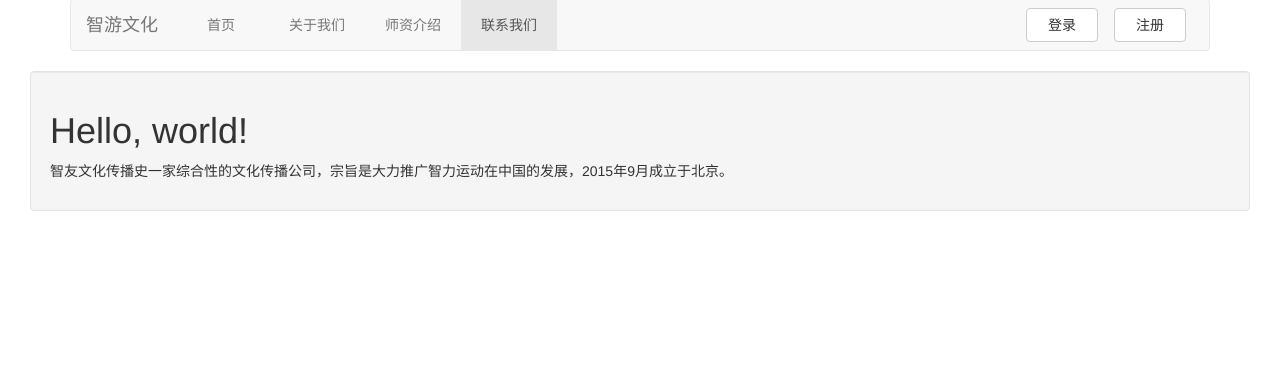
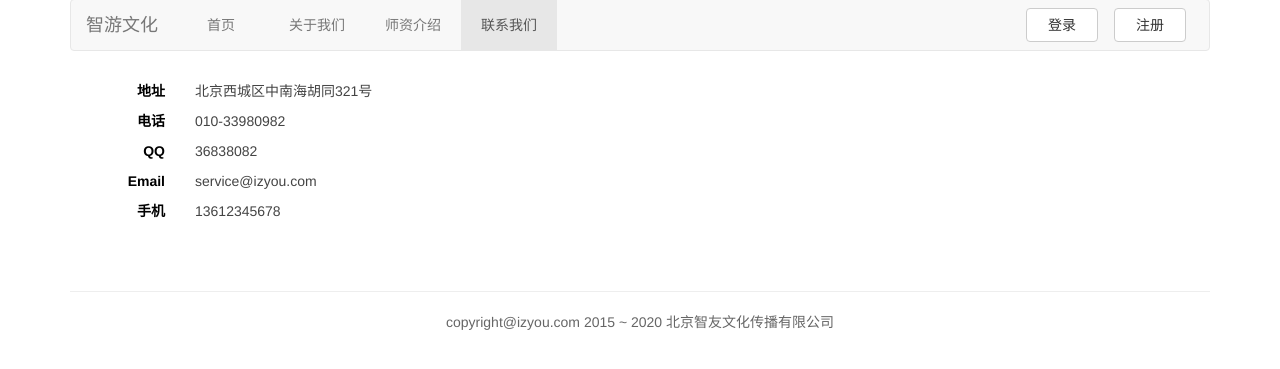
Before and after one commit to HermasT/izyou, a Flask app: page /contact in a window 1280 px wide. Shown: the part 31-400 px from the top of the page. Run offline with Flask 2, Linux system fonts and the light colour scheme; some libraries are stand-ins or nearby versions.

Commit message:
1. add bottom; 2. add contact page

```diff
--- a/portal/static/css/custom.css
+++ b/portal/static/css/custom.css
@@ -62,6 +62,11 @@ body {
 	margin: 8px;
 }
 
+.bottom {
+	color: #666;
+	text-align: center;
+}
+
 .padding-left {
 	left: 15px;
 }
--- a/portal/templates/contact.html
+++ b/portal/templates/contact.html
@@ -5,13 +5,37 @@
 {% block title %}智友文化 - 联系我们 {% endblock %}
 
 {% block content %}
-
-<div class="col-lg-12 col-md-12 col-sm-12 well">
-  <h1>Hello, world!</h1>
-  <p>智友文化传播史一家综合性的文化传播公司，宗旨是大力推广智力运动在中国的发展，2015年9月成立于北京。</p>
-  <!-- <p><a class="btn btn-primary btn-lg" href="#" role="button">Learn more</a></p> -->
+<style type="text/css">
+	.bold {
+		font-weight: bold;
+	}
+	.contact_list {
+		margin-top: 10px;
+		margin-bottom: 10px;
+	}
+	.contact_title {
+		/*margin-left: 30px;*/
+		color: #000;
+		text-align: right;
+		display: inline-block;
+		width: 80px;
+	}
+	.contact_content {
+		margin-left: 30px;
+		color: #444;
+	}
+</style>
+<div class='container'>
+	<div class="col-lg-12 col-md-12 col-sm-12">
+	<div class='contact_list'>
+		<span size='20' class='contact_title bold'>地址</span><span class='contact_content'>北京西城区中南海胡同321号</span>
+	</div>
+	<div class='contact_list'><span class='contact_title bold'>电话</span><span class='contact_content'>010-33980982</span></div>
+	<div class='contact_list'><span class='contact_title bold'>QQ</span><span class='contact_content'>36838082</span></div>
+	<div class='contact_list'><span class='contact_title bold'>Email</span><span class='contact_content'>service@izyou.com</span></div>
+	<div class='contact_list'><span class='contact_title bold'>手机</span><span class='contact_content'>13612345678</span></div>
+	</div>
 </div>
-
 {% endblock %}
 
 {% block head %}
--- a/portal/templates/index.html
+++ b/portal/templates/index.html
@@ -1,7 +1,6 @@
 {% extends "portal_base.html" %}
 {% import "bootstrap/wtf.html" as wtf %}
 {% import "bootstrap/fixes.html" as fixes %}
-
 
 {% block title %}智友文化传播 - 首页 {% endblock %}
 
@@ -52,7 +51,7 @@
       <div class="caption">
         <h3>数独</h3>
         <p>数独（すうどく，Sūdoku）是一种运用纸、笔进行演算的逻辑游戏。玩家需要根据9×9盘面上的已知数字，推理出所有剩余空格的数字，并满足每一行、每一列、每一个粗线宫内的数字均含1-9，不重复。数独盘面是个九宫，每一宫又分为九个小格。在这八十一格中给出一定的已知数字和解题条件，利用逻辑和推理，在其他的空格上填入1-9的数字。使1-9每个数字在每一行、每一列和每一宫中都只出现一次，所以又称“九宫格”。</p>
-        <p>学习数独对于提高人的逻辑推理和计算能力有很大的帮助。进年来数独受到越来越多的关注，广泛开展于中小学生中，中国选手在国际上也有出色的表现。</p>
+        <p>学习数独对于提高人的逻辑推理和计算能力有很大的帮助。近年来数独受到越来越多的关注，广泛开展于中小学生中，中国选手在国际上也有出色的表现。</p>
       </div>
       <div class='index-button'>
         <a href="/sudoku_detail" class="btn btn-default index-button" role="button">了解更多</a>
--- a/portal/templates/portal_base.html
+++ b/portal/templates/portal_base.html
@@ -17,6 +17,7 @@
         {%- endblock styles %}
         {%- endblock head %}
     </head>
+
     <body{% block body_attribs %}{% endblock body_attribs %}>
         <script src="/static/jquery.min.js"></script>
         <script src="/static/js/bootstrap.min.js"></script>
@@ -72,6 +73,10 @@
         {% block content -%}
         {%- endblock content %}
 
+        <div class='container'>
+            <br/><br/><hr/>
+            <div class='bottom'>copyright@izyou.com 2015 ~ 2020 北京智友文化传播有限公司</div>
+        </div>
         {% block scripts %}
         <script src="/static/js/custom_common.js"></script>
         {%- endblock scripts %}
```
